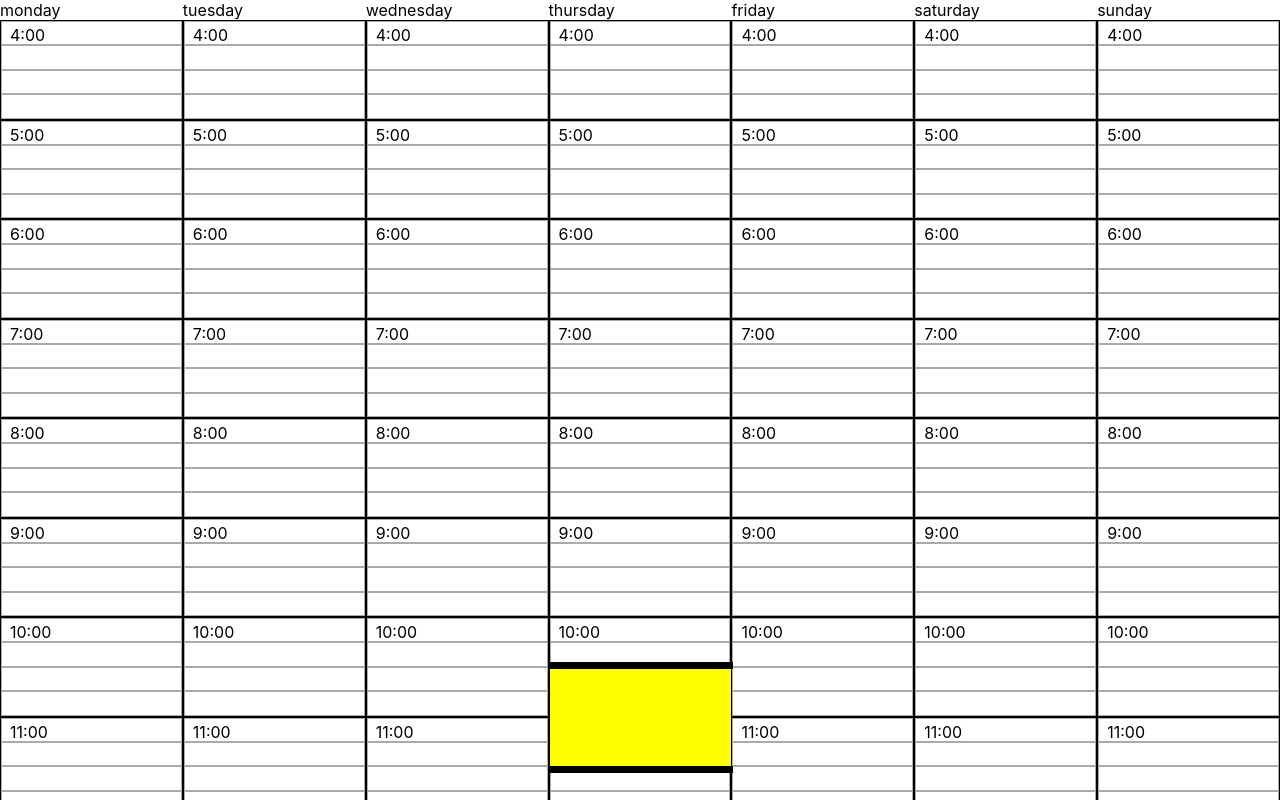
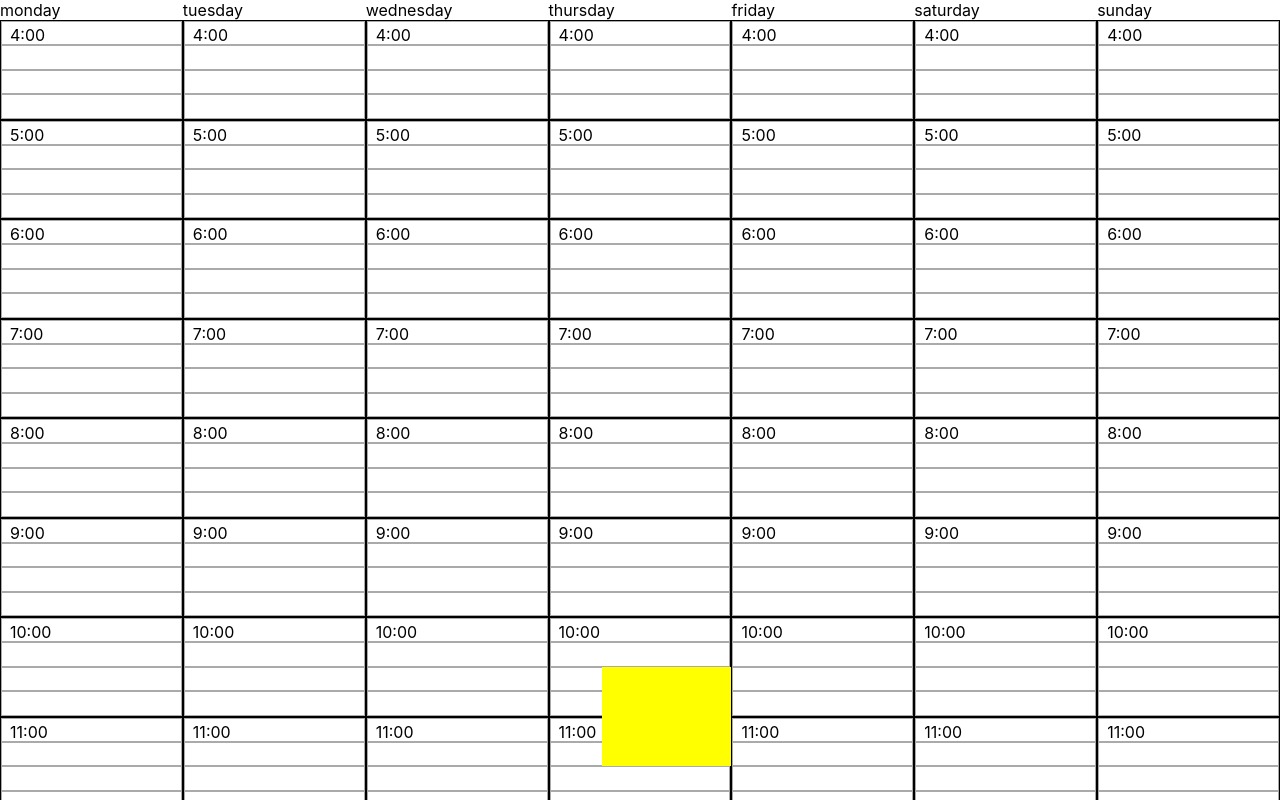
Before and after one commit to MaciejGrudziaz/personal-planner, a React (Create React App) app in the folder frontend/: page / in a window 1280 px wide. Shown: the top 800 px of the page. Built offline with nearby package versions, Linux system fonts and the light colour scheme.

Commit message:
calendar week view - tasks interaction

```diff
--- a/frontend/src/views/calendar/calendar.tsx
+++ b/frontend/src/views/calendar/calendar.tsx
@@ -19,7 +19,9 @@ function Calendar() {
     const [modifyObject, setModifyObject] = useState(undefined as string | undefined);
     const [tasks, setTasks] = useState([
         new Task("task1", new Date("2022-08-29"), "12:00", "14:00", "red"),
-        new Task("task2", new Date("2022-08-31"), "10:30", "11:35", "yellow")
+        new Task("task2", new Date("2022-08-31"), "10:30", "11:35", "yellow"),
+        new Task("task3", new Date("2022-08-30"), "14:30", "18:39", "blue"),
+        new Task("task4", new Date("2022-08-28"), "14:30", "18:39", "green"),
     ]);
     const [refs, setRefs] = useState(new Map() as Map<number, Map<number, RefObject<HTMLDivElement>[]>>);
     const dayMapping: Map<number, string> = new Map([[0, "monday"], [1, "tuesday"], [2, "wednesday"], [3, "thursday"], [4, "friday"], [5, "saturday"], [6, "sunday"]]);
@@ -32,6 +34,7 @@ function Calendar() {
         let needsUpdate = false;
         tasks.forEach((task: Task)=>{
             const oldParams = {x: task.x, y: task.y, width: task.width, height: task.height};
+            task.calcOverlapping(tasks);
             task.init((store.getState() as RootState).weekViewState);
             if(oldParams.x !== task.x || oldParams.y !== task.y || oldParams.width !== task.width || oldParams.height !== task.height) {
                 needsUpdate = true;
@@ -79,7 +82,7 @@ function Calendar() {
     ));
 
     const tasksList = tasks.map((value: Task)=>(
-        <CalendarTask top={value.y} left={value.x} width={value.width} height={value.height} color={value.color}
+        <CalendarTask top={value.y} left={value.x + value.getLeftPadding()} width={value.width - value.getLeftPadding() - value.getRightPadding()} height={value.height} color={value.color} zIndex={value.zIndex}
             grabbed={(position: Position)=>{
                 setStartMovePos(position);
                 setGrabbed(true);
@@ -117,14 +120,28 @@ function Calendar() {
         setTasks([...tasks]);
     }
 
-    function grabActionFinalizer(currentPos: Position) {
+    function grabActionFinalizer() {
         setGrabbed(false);
         const task = tasks.find((value: Task)=>{ return value.id === modifyObject; });
         if(task === undefined) { return; }
-        const cell = findCell(currentPos);
+
+        const getMajorityCell = (): CellInfo | undefined =>{
+            const firstCell = findCell(new Position(task.x, task.y));
+            if(firstCell === undefined) { return undefined; }
+            const secondCell = findCell(new Position(task.x + task.width, task.y));
+            if(secondCell === undefined) { return undefined; }
+
+            if(task.x - firstCell.x < secondCell.x - task.x) {
+                return firstCell;
+            }
+            return secondCell;
+        };
+
+        const cell = getMajorityCell();
         if(cell === undefined) { return; }
         task.setPosition(new Position(cell.x, cell.y));
         task.day = cell.day;
+        tasks.forEach((value: Task)=> value.calcOverlapping(tasks));
         setTasks([...tasks]);
     }
 
@@ -139,30 +156,30 @@ function Calendar() {
         setTasks([...tasks]);
     }
 
-    function resizeActionFinalizer(currentPos: Position) {
+    function resizeActionFinalizer() {
         const dir = resizeAction.direction;
         setResize({state: false, direction: undefined});
         const task = tasks.find((value: Task)=>{ return value.id === modifyObject; });
         if(task === undefined) { return; }
-        const targetCell = findCell(currentPos);
-        if(targetCell === undefined) { return; }
-        const diffVert = currentPos.y - targetCell.y;
         if(dir === ResizeDir.up) {
-            task.resizeUp(diffVert);
+            const targetCell = findCell(new Position(task.x, task.y));
+            if(targetCell === undefined) { return; }
+            task.resizeUp(targetCell.y - task.y);
+        } else {
+            const targetCell = findCell(new Position(task.x, task.y + task.height));
+            if(targetCell === undefined) { return; }
+            task.resizeDown((targetCell.y + targetCell.height) - (task.y + task.height));
         }
-        else {
-            task.resizeDown(diffVert);
-        }
+        tasks.forEach((value: Task)=> value.calcOverlapping(tasks));
         setTasks([...tasks]);
     }
 
     return (
         <div className="day-view"
-            onMouseUp={(event)=>{
+            onMouseUp={()=>{
                 if(!isGrabbed && !resizeAction.state) { return; }
-                const currentPos = new Position(event.pageX, event.pageY);
-                if(isGrabbed) { grabActionFinalizer(currentPos); }
-                if(resizeAction.state) { resizeActionFinalizer(currentPos); }
+                if(isGrabbed) { grabActionFinalizer(); }
+                if(resizeAction.state) { resizeActionFinalizer(); }
             }}
             onMouseMove={(event)=>{
                 if(!isGrabbed && !resizeAction.state) { return; }
--- a/frontend/src/views/calendar/hour.tsx
+++ b/frontend/src/views/calendar/hour.tsx
@@ -16,7 +16,6 @@ function Hour(props: Props) {
     const thirdQuarterRef = useRef() as RefObject<HTMLDivElement>;
     const fourthQuarterRef = useRef() as RefObject<HTMLDivElement>;
     const [isInitialized, setInit] = useState(false);
-    const dispatch = useDispatch();
 
     useEffect(()=>{
         if(isInitialized) { return; }
--- a/frontend/src/views/calendar/task.css
+++ b/frontend/src/views/calendar/task.css
@@ -5,7 +5,8 @@
 .bar {
     border: 1px solid black;
     background-color: black;
-    height: 5px;
+    opacity: 0;
+    height: 0.25rem;
     position: absolute;
     z-index: 1;
     cursor: ns-resize;
--- a/frontend/src/views/calendar/task.tsx
+++ b/frontend/src/views/calendar/task.tsx
@@ -14,6 +14,7 @@ interface Props {
     width: number;
     height: number;
     color: string;
+    zIndex: number;
 
     grabbed(startPos: Position): void;
     resize(startPos: Position, direction: ResizeDir): void;
@@ -36,6 +37,8 @@ export class Task {
     width: number = 0;
     height: number = 0;
     color: string;
+    zIndex: number = 0;
+    padding: number = 0;
 
     day: number;
     startTime: string;
@@ -49,6 +52,18 @@ export class Task {
         this.startTime = startTime;
         this.endTime = endTime;
         this.color = color;
+    }
+
+    addPadding(offset: number) {
+        this.padding += parseFloat(getComputedStyle(document.documentElement).fontSize) / 2 + offset;
+    }
+
+    getLeftPadding(): number {
+        return 3.25 * parseFloat(getComputedStyle(document.documentElement).fontSize) + this.padding;
+    }
+
+    getRightPadding(): number {
+        return this.padding;
     }
 
     setPosition(position: Position) {
@@ -90,6 +105,23 @@ export class Task {
         return parseInt((parseInt(values[1]) / 15).toFixed());
     }
 
+    calcOverlapping(tasks: Task[]) {
+        this.padding = 0;
+        tasks.forEach((task: Task)=>{
+            if(task.id === this.id) { return; }
+            if(this.x > task.x - this.minHeight / 10 && this.x < task.x + task.width + this.minHeight / 10) {
+                if(this.y < task.y - this.minHeight / 10 || this.y > task.y + task.height - this.minHeight / 10) { return; }
+                if(this.y > task.y - this.minHeight /2 && this.y < task.y + this.minHeight /2 && this.height > task.height) { return; }
+                console.log(`${this.id} is inside ${task.id}`);
+                const offset = (task.padding !== 0 && task.padding > this.padding) ? task.padding - this.padding : 0;
+                this.addPadding(offset);
+                if(this.zIndex > task.zIndex) { return; }
+                this.zIndex = task.zIndex + 1;
+
+            }
+        });
+    }
+
     init(weekView: WeekViewState) {
         const day = weekView.days.find((day: DayState)=>{ return day.day === this.day; });
         if(day === undefined) { return; }
@@ -113,19 +145,20 @@ export class Task {
 }
 
 function CalendarTask(props: Props) {
+    const padding = 0.3 * parseFloat(getComputedStyle(document.documentElement).fontSize);
     return (
         <>
-        <div className="bar" style={{left: props.left, top: props.top - 5, width: props.width}}
+        <div className="bar" style={{left: props.left, top: props.top, width: props.width, zIndex: props.zIndex + 1}}
             onMouseDown={(event)=>{
                 props.resize(new Position(event.pageX, event.pageY), ResizeDir.up);
             }}
         />
-        <div className="task" style={{top: props.top, left: props.left, width: props.width, height: props.height, backgroundColor: props.color}}
+        <div className="task" style={{top: props.top, left: props.left, width: props.width, height: props.height, backgroundColor: props.color, zIndex: props.zIndex}}
             onMouseDown={(event)=>{
                 props.grabbed(new Position(event.pageX, event.pageY));
             }}
         />
-        <div className="bar" style={{left: props.left, top: props.top + props.height, width: props.width}}
+        <div className="bar" style={{left: props.left, top: props.top + props.height - padding, width: props.width, zIndex: props.zIndex + 1}}
             onMouseDown={(event)=>{
                 props.resize(new Position(event.pageX, event.pageY), ResizeDir.down);
             }}
```
